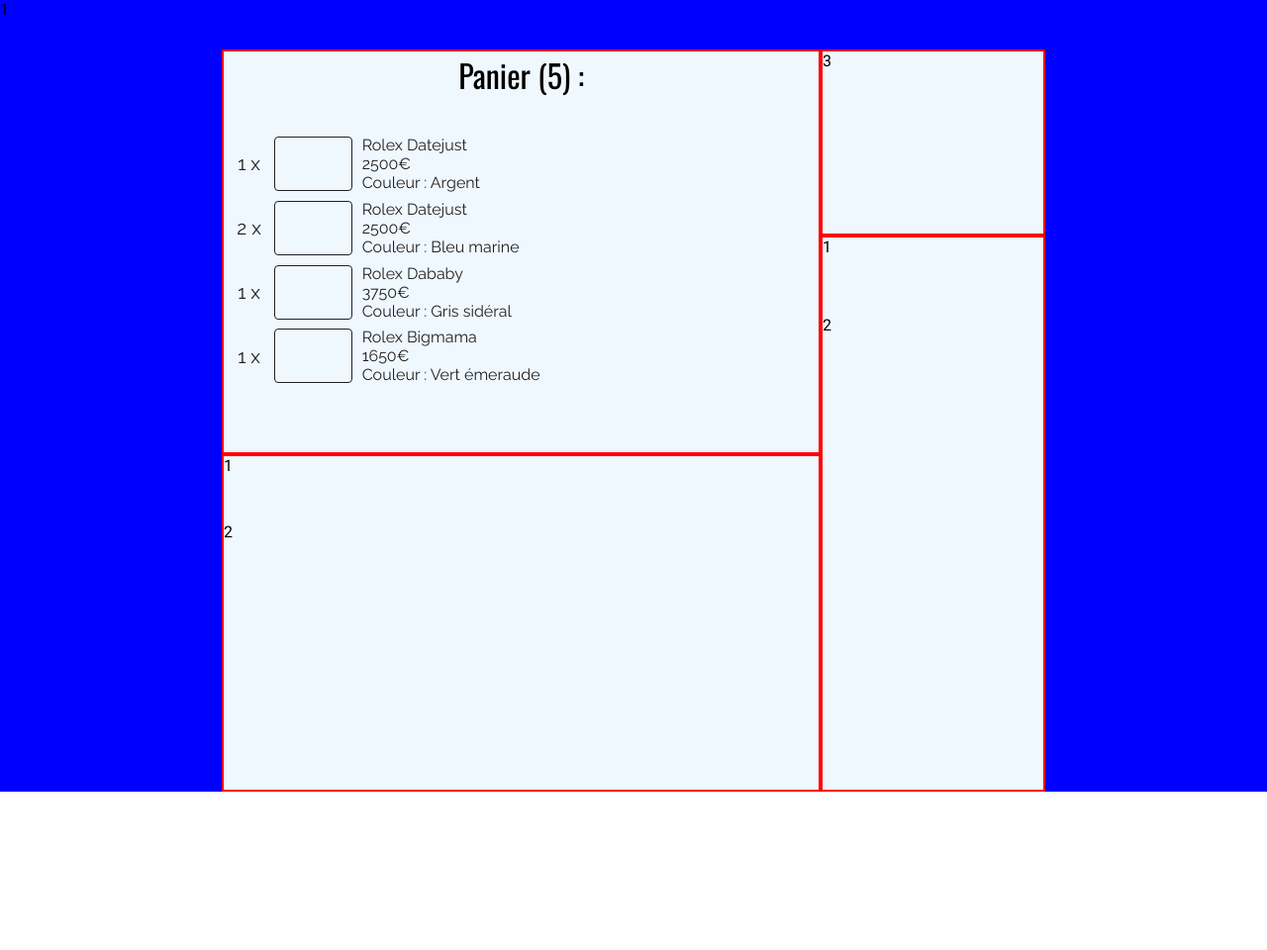
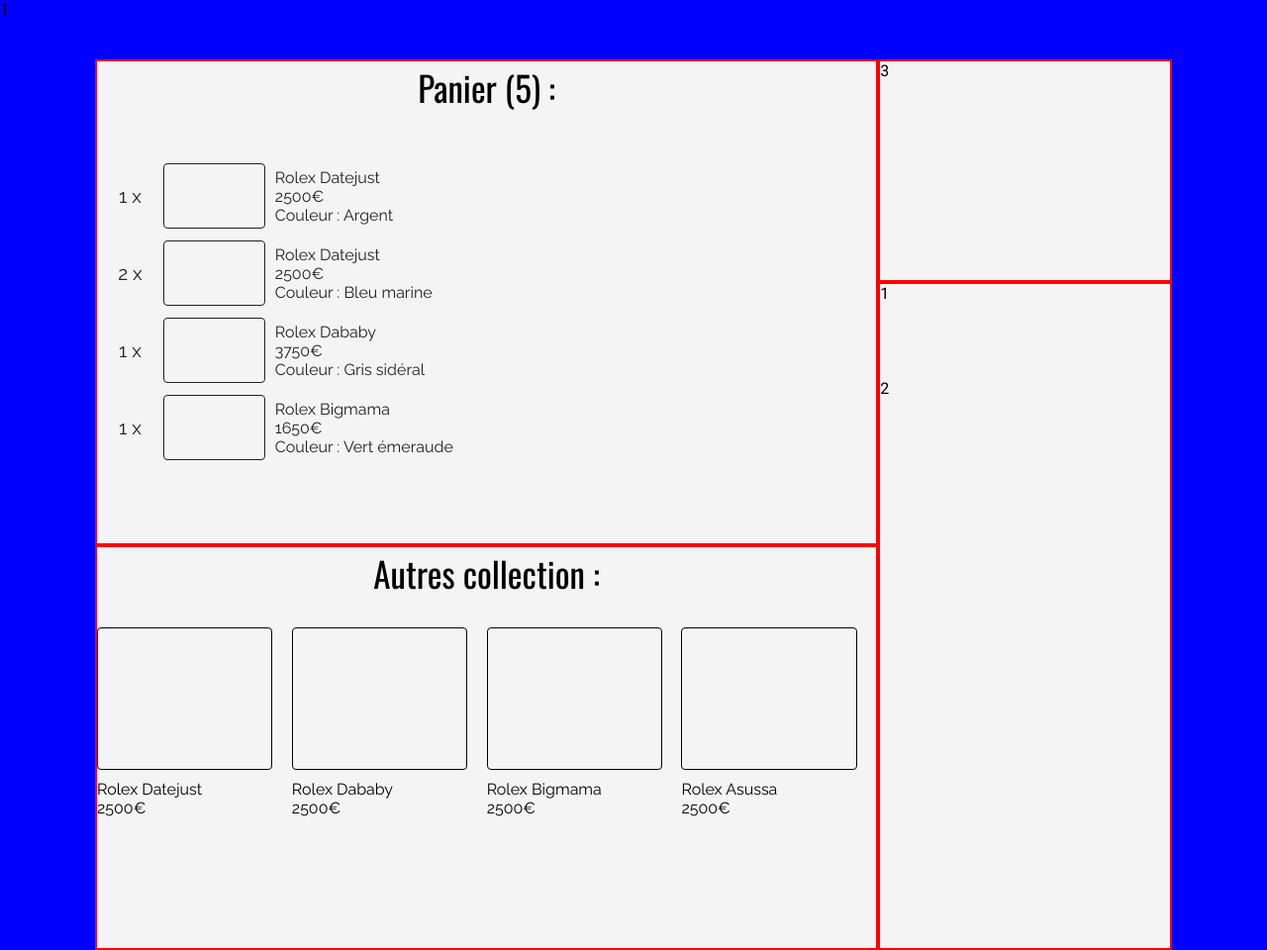
Before and after one commit to Isekku/Looking-Good-v2, a plain HTML site: page Navigation/Panier/index.html in a window 1280 px wide. Shown: the whole page at 99% size. Before the commit the page ends 800 px from the top, so only its background shows below. Drawn offline with nearby package versions, Linux system fonts and the light colour scheme.

Commit message:
Finalisation du squellete du contenu 2

```diff
--- a/Navigation/Panier/index.css
+++ b/Navigation/Panier/index.css
@@ -6,15 +6,15 @@ body{
 
 .background{
     display: grid;
-    height: 100vh;
+    height: 120vh;
     background-color: blue;
     grid-template-rows: 1fr 15fr;
     width: 100%;
 }
 
 .squelette{
-    width: 65%;
-    background-color: aliceblue;
+    width: 85%;
+    background-color: #F4F4F4;
     justify-self: center;
     display: grid;
     grid-template-columns: 4fr 1.5fr;
@@ -56,10 +56,10 @@ body{
 }
 
 
-/*Conteneur 1*/
+/*Content 1*/
 .titlec1{
     font-family: 'Oswald', sans-serif;
-    font-size: 2em;
+    font-size: 35px;
     text-align: center;
 }
 
@@ -101,3 +101,38 @@ body{
     font-family: "Raleway", sans-serif;;
     color: #212121;
 }
+
+
+/*Content 2*/
+.articlec2{
+    display: grid;
+    grid-template-rows: 2fr 1fr;
+}
+
+.titlec2{
+    font-family: 'Oswald', sans-serif;
+    font-size: 35px;
+    text-align: center;
+}
+
+.col{
+    display: grid;
+    grid-template-columns: 1fr 1fr 1fr 1fr;
+}
+
+.photocol{
+    display: grid;
+    grid-template-rows: 2fr 1fr;
+}
+
+.photo{
+    border: 1.6px solid black;
+    border-radius: 4px;
+    height: 100%;
+    width: 90%;
+}
+
+.textc2{
+    font-family: "Raleway", sans-serif;
+    padding-top: 10px;
+}
--- a/Navigation/Panier/index.html
+++ b/Navigation/Panier/index.html
@@ -68,18 +68,59 @@
                                      </p>
                                 </div>
                             </div>
-                            <div class="shopping shopping5"></div>
+                            <div class="shopping shopping5 spacedeath"></div>
                         </div>
                     </div>
                     <!--Content 2-->
                     <div class="content content2">
-                        <div class="titlec2">1</div>
-                        <div class="articlec2">2</div>
+                        <div class="titlec2">
+                            <p class="titlec2">Autres collection :</p>
+                        </div>
+                        <div class="articlec2">
+                            <div class="col">
+                                <div class="photocol">
+                                    <div class="photo"></div>
+                                    <div class="collect">
+                                        <p class="textc2">
+                                            Rolex Datejust <br>
+                                            2500€
+                                        </p>
+                                    </div>
+                                </div>
+                                <div class="photocol">
+                                    <div class="photo"></div>
+                                    <div class="collect">
+                                        <p class="textc2">
+                                            Rolex Dababy <br>
+                                            2500€
+                                        </p>
+                                    </div>
+                                </div>
+                                <div class="photocol">
+                                    <div class="photo"></div>
+                                    <div class="collect">
+                                        <p class="textc2">
+                                            Rolex Bigmama <br>
+                                            2500€
+                                        </p>
+                                    </div>
+                                </div>
+                                <div class="photocol">
+                                    <div class="photo"></div>
+                                    <div class="collect">
+                                        <p class="textc2">
+                                            Rolex Asussa <br>
+                                            2500€
+                                        </p>
+                                    </div>
+                                </div>
+                            </div>
+                            <div class="spacedeath"></div>
+                        </div>
                     </div>
                 </div>
 
 
-                <!--Conteneur 2-->
                 <div class="conteneur conteneur2">
                     <div class="content content3">3</div>
                     <div class="content content4">
```
